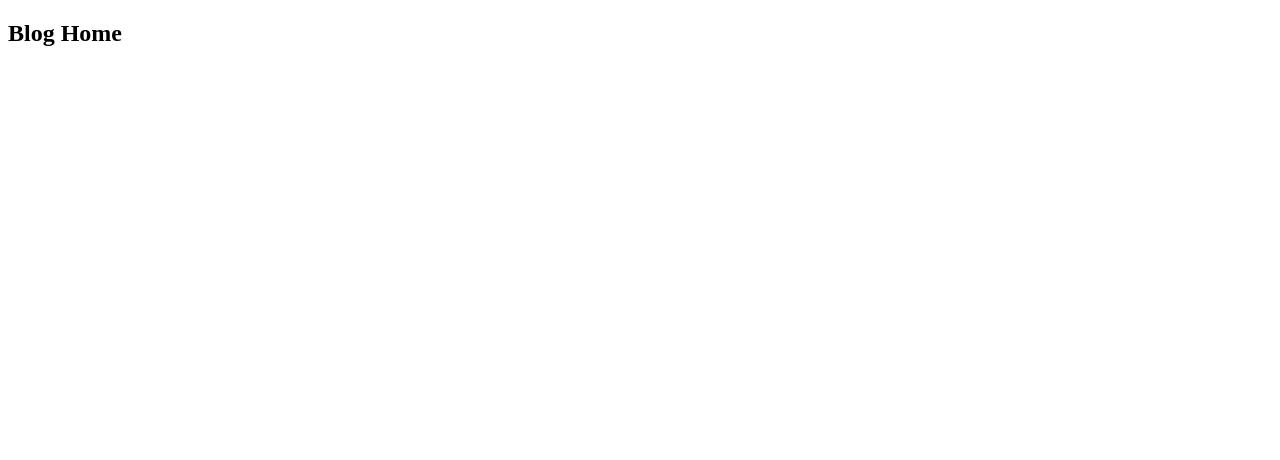
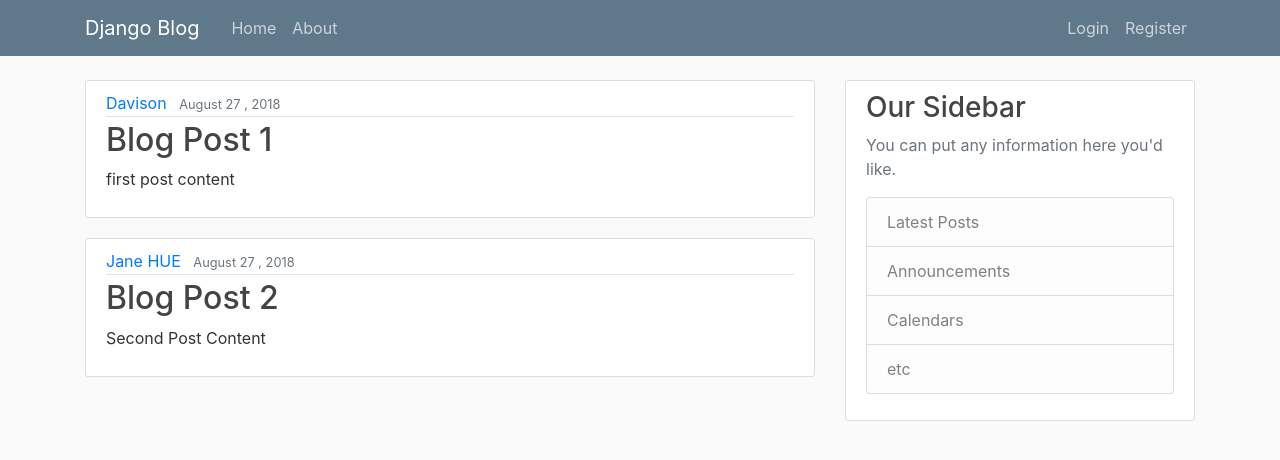
Before and after one commit to gudod/django-projects, a Django app: page / in a window 1280 px wide. Before the commit the part shown is almost empty. Shown: the top 460 px of the page. Run offline with Django 3.2, Linux system fonts and the light colour scheme; some libraries are stand-ins or nearby versions.

Commit message:
after adding templates

```diff
--- /dev/null
+++ b/blog/static/blog/main.css
@@ -0,0 +1,84 @@
+body {
+  background: #fafafa;
+  color: #333333;
+  margin-top: 5rem;
+}
+
+h1, h2, h3, h4, h5, h6 {
+  color: #444444;
+}
+
+ul {
+  margin: 0;
+}
+
+.bg-steel {
+  background-color: #5f788a;
+}
+
+.site-header .navbar-nav .nav-link {
+  color: #cbd5db;
+}
+
+.site-header .navbar-nav .nav-link:hover {
+  color: #ffffff;
+}
+
+.site-header .navbar-nav .nav-link.active {
+  font-weight: 500;
+}
+
+.content-section {
+  background: #ffffff;
+  padding: 10px 20px;
+  border: 1px solid #dddddd;
+  border-radius: 3px;
+  margin-bottom: 20px;
+}
+
+.article-title {
+  color: #444444;
+}
+
+a.article-title:hover {
+  color: #428bca;
+  text-decoration: none;
+}
+
+.article-content {
+  white-space: pre-line;
+}
+
+.article-img {
+  height: 65px;
+  width: 65px;
+  margin-right: 16px;
+}
+
+.article-metadata {
+  padding-bottom: 1px;
+  margin-bottom: 4px;
+  border-bottom: 1px solid #e3e3e3
+}
+
+.article-metadata a:hover {
+  color: #333;
+  text-decoration: none;
+}
+
+.article-svg {
+  width: 25px;
+  height: 25px;
+  vertical-align: middle;
+}
+
+.account-img {
+  height: 125px;
+  width: 125px;
+  margin-right: 20px;
+  margin-bottom: 16px;
+}
+
+.account-heading {
+  font-size: 2.5rem;
+}
--- /dev/null
+++ b/blog/templates/blog/base.html
@@ -0,0 +1,66 @@
+{% load static %}
+<!DOCTYPE html>
+<html lang="en" dir="ltr">
+  <head>
+    <!-- Required meta tags -->
+     <meta charset="utf-8">
+     <meta name="viewport" content="width=device-width, initial-scale=1, shrink-to-fit=no">
+
+     <!-- Bootstrap CSS -->
+     <link rel="stylesheet" href="https://maxcdn.bootstrapcdn.com/bootstrap/4.0.0/css/bootstrap.min.css" integrity="sha384-Gn5384xqQ1aoWXA+058RXPxPg6fy4IWvTNh0E263XmFcJlSAwiGgFAW/dAiS6JXm" crossorigin="anonymous">
+      <link rel="stylesheet" href="{% static 'blog/main.css' %}">
+
+    {% if title %}
+         <title> Django Blog - {{ title }}</title>
+    {% else %}
+        <title>Django Blog</title>
+    {% endif %}
+  </head>
+  <body>
+
+    <header class="site-header">
+      <nav class="navbar navbar-expand-md navbar-dark bg-steel fixed-top">
+        <div class="container">
+          <a class="navbar-brand mr-4" href="{% url 'blog-home' %}">Django Blog</a>
+          <button class="navbar-toggler" type="button" data-toggle="collapse" data-target="#navbarToggle" aria-controls="navbarToggle" aria-expanded="false" aria-label="Toggle navigation">
+          <span class="navbar-toggler-icon"></span>
+          </button>
+          <div class="collapse navbar-collapse" id="navbarToggle">
+            <div class="navbar-nav mr-auto">
+              <a class="nav-item nav-link" href="{% url 'blog-home' %}">Home</a>
+              <a class="nav-item nav-link" href="{% url 'blog-about' %}">About</a>
+            </div>
+            <!-- Navbar Right Side -->
+            <div class="navbar-nav">
+              <a class="nav-item nav-link" href="#">Login</a>
+              <a class="nav-item nav-link" href="#">Register</a>
+            </div>
+          </div>
+        </div>
+      </nav>
+    </header>
+        <main role="main" class="container">
+          <div class="row">
+            <div class="col-md-8">
+              {% block content %}{% endblock %}
+            </div>
+            <div class="col-md-4">
+              <div class="content-section">
+                <h3>Our Sidebar</h3>
+                <p class='text-muted'>You can put any information here you'd like.
+                  <ul class="list-group">
+                    <li class="list-group-item list-group-item-light">Latest Posts</li>
+                    <li class="list-group-item list-group-item-light">Announcements</li>
+                    <li class="list-group-item list-group-item-light">Calendars</li>
+                    <li class="list-group-item list-group-item-light">etc</li>
+                  </ul>
+                </p>
+
+    <!-- Optional JavaScript -->
+    <!-- jQuery first, then Popper.js, then Bootstrap JS -->
+    <script src="https://code.jquery.com/jquery-3.2.1.slim.min.js" integrity="sha384-KJ3o2DKtIkvYIK3UENzmM7KCkRr/rE9/Qpg6aAZGJwFDMVNA/GpGFF93hXpG5KkN" crossorigin="anonymous"></script>
+    <script src="https://cdnjs.cloudflare.com/ajax/libs/popper.js/1.12.9/umd/popper.min.js" integrity="sha384-ApNbgh9B+Y1QKtv3Rn7W3mgPxhU9K/ScQsAP7hUibX39j7fakFPskvXusvfa0b4Q" crossorigin="anonymous"></script>
+    <script src="https://maxcdn.bootstrapcdn.com/bootstrap/4.0.0/js/bootstrap.min.js" integrity="sha384-JZR6Spejh4U02d8jOt6vLEHfe/JQGiRRSQQxSfFWpi1MquVdAyjUar5+76PVCmYl" crossorigin="anonymous"></script>
+
+  </body>
+</html>
--- a/blog/templates/blog/home.html
+++ b/blog/templates/blog/home.html
@@ -1,10 +1,15 @@
-<!DOCTYPE html>
-<html lang="en" dir="ltr">
-  <head>
-    <meta charset="utf-8">
-    <title></title>
-  </head>
-  <body>
-    <h2>Blog Home</h2>
-  </body>
-</html>
+    {% extends "blog/base.html" %}
+    {% block content %}
+        {% for post in posts %}
+            <article class="media content-section">
+                 <div class="media-body">
+                   <div class="article-metadata">
+                     <a class="mr-2" href="#">{{ post.author }}</a>
+                     <small class="text-muted">{{ post.date_posted }}</small>
+                   </div>
+                   <h2><a class="article-title" href="#">{{ post.title }}</a></h2>
+                   <p class="article-content">{{ post.content }}</p>
+                 </div>
+            </article>
+        {% endfor %}
+    {% endblock content %}
--- a/blog/urls.py
+++ b/blog/urls.py
@@ -2,6 +2,6 @@ from django.urls import path
 from . import views
 
 urlpatterns = [
-    path('', views.home, name='home-blog'),
-    path('about/', views.about, name='home-about'),
+    path('', views.home, name='blog-home'),
+    path('about/', views.about, name='blog-about'),
 ]
--- a/blog/views.py
+++ b/blog/views.py
@@ -1,9 +1,27 @@
 from django.shortcuts import render
 from django.http import HttpResponse
 
+posts = [
+    {
+    'author' : 'Davison ',
+    'title' : 'Blog Post 1',
+    'content': 'first post content',
+    'date_posted': 'August 27 , 2018'
+    },
+    {
+    'author' : 'Jane HUE ',
+    'title' : 'Blog Post 2',
+    'content': 'Second Post Content',
+    'date_posted': 'August 27 , 2018'
+    }
+
+]
 # Create your views here.
 def home(request):
-    return render(request, 'blog/home.html')
+    context = {
+        'posts':posts
+    }
+    return render(request, 'blog/home.html', context)
 
 def about(request):
-    return render(request, 'blog/about.html')
+    return render(request, 'blog/about.html', {'title':'About'})
```
Also changed, not shown: blog/navigation.snippet.html (added, +19 -0 lines), blog/templates/blog/about.html (+3 -9 lines), blog/templates/blog/main.snippet.html (added, +16 -0 lines), test.html (added).
